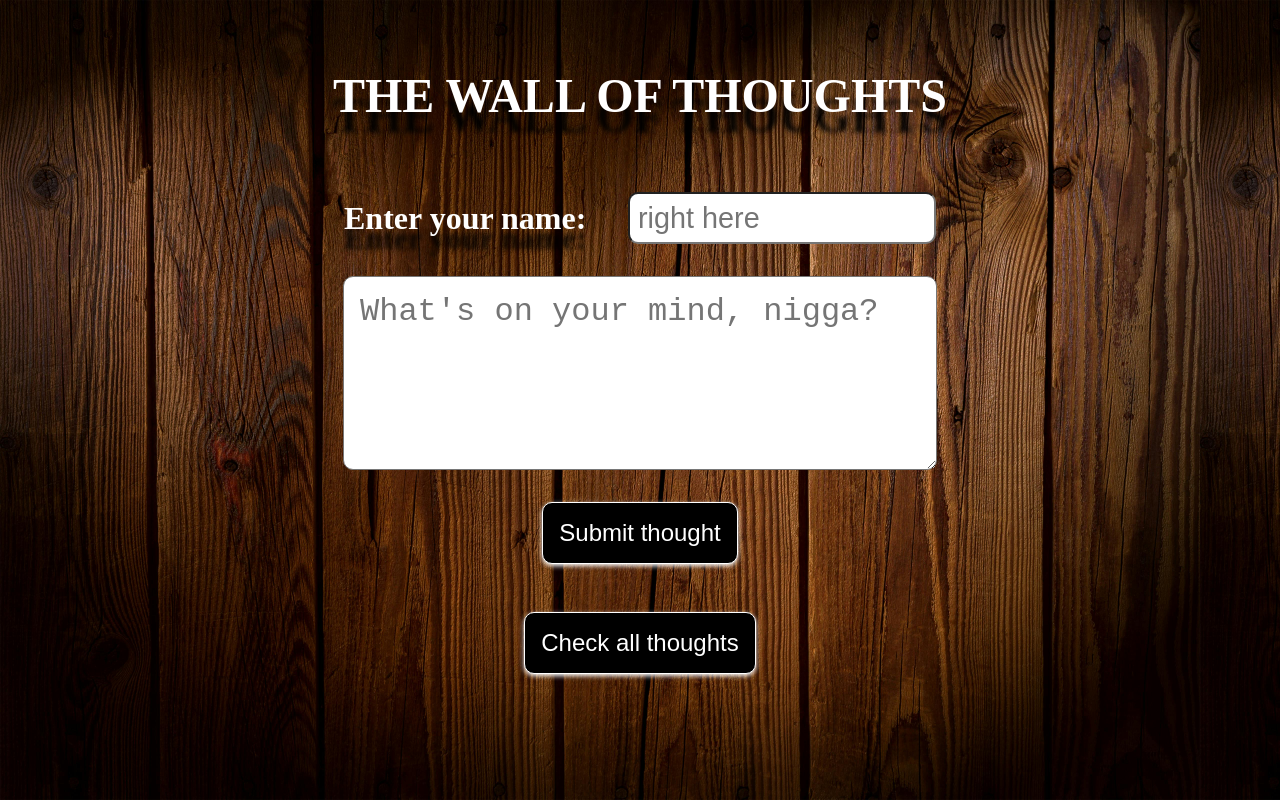
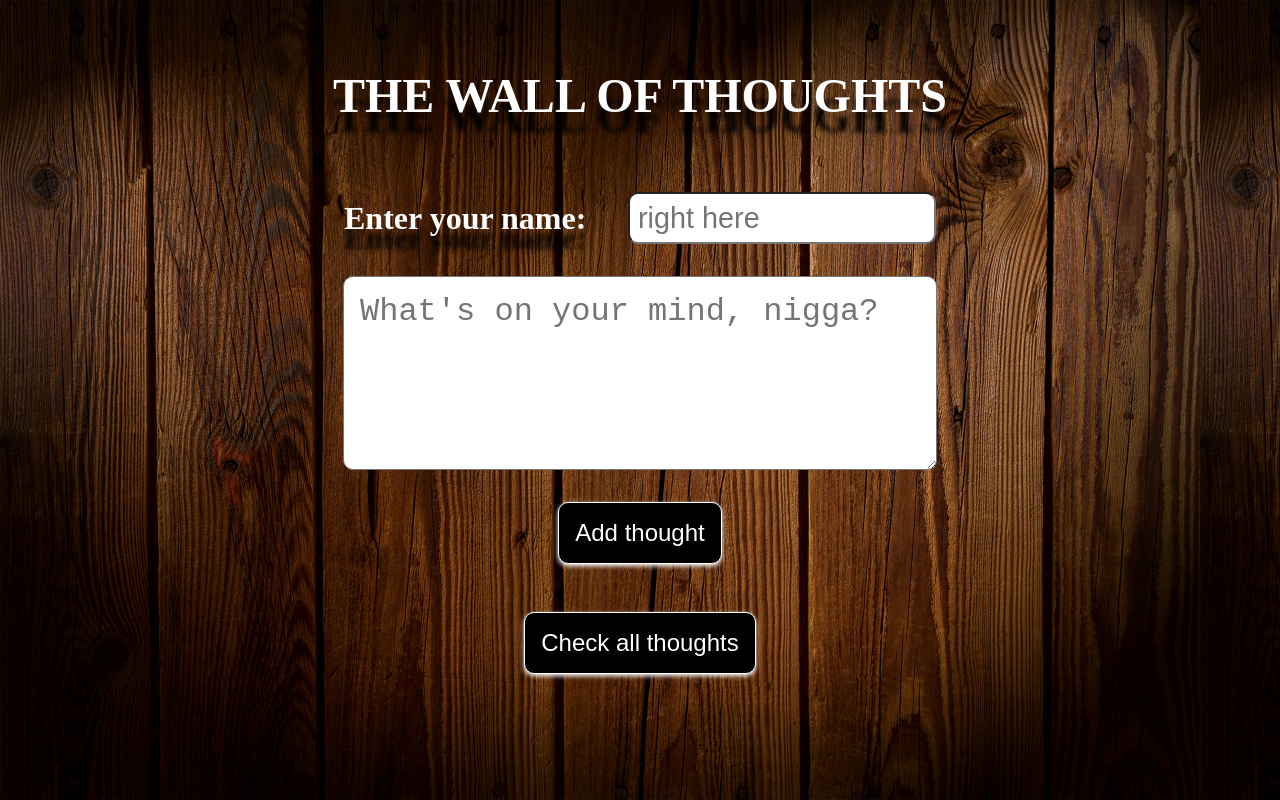
Before and after one commit to BerthonyBeya/Wall-of-thoughts, a React (Create React App) app: page / in a window 1280 px wide. Built offline with nearby package versions, Linux system fonts and the light colour scheme.

Commit message:
Router added

```diff
--- a/package.json
+++ b/package.json
@@ -9,6 +9,7 @@
     "react": "^18.3.1",
     "react-dom": "^18.3.1",
     "react-icons": "^5.4.0",
+    "react-router-dom": "^7.0.2",
     "react-scripts": "5.0.1",
     "web-vitals": "^2.1.4"
   },
--- a/src/App.js
+++ b/src/App.js
@@ -1,32 +1,19 @@
-import { BsChatTextFill } from "react-icons/bs";
-import Button from "./components/Button/Button";
+import { BrowserRouter, Route, Routes } from "react-router-dom";
+/* import { BsChatTextFill } from "react-icons/bs"; */
+import AllThoughts from "./components/AllThoughts/AllThoughts";
+import Home from "./components/Home/Home";
 import "./App.css";
 
 function App() {
   return (
-    <div className="App">
-      <div className="background-container">
-        <h1 className="title">THE WALL OF THOUGHTS</h1>
-        <form className="textbox">
-          <div className="textbox__name">
-            <label className="textbox__label" htmlFor="">
-              Enter your name:
-            </label>
-            <input
-              className="textbox__text"
-              type="text"
-              placeholder="right here"
-            />
-          </div>
-          <textarea
-            className="textbox__thought"
-            placeholder="What's on your mind, nigga?"
-          />
-          <Button title={"Submit thought"} />
-        </form>
-        <Button title={"Check all thoughts"} />
+    <BrowserRouter>
+      <div className="App">
+        <Routes>
+          <Route path="/" Component={Home} />
+          <Route path="/allThoughts" Component={AllThoughts} />
+        </Routes>
       </div>
-    </div>
+    </BrowserRouter>
   );
 }
 
--- /dev/null
+++ b/src/components/AllThoughts/AllThoughts.jsx
@@ -0,0 +1,11 @@
+/* import "./AllThoughts.css"; */
+
+const AllThoughts = () => {
+  return (
+    <div>
+      <h1>This is where all thoughts will appear!</h1>
+    </div>
+  );
+};
+
+export default AllThoughts;
--- a/src/components/Button/Button.jsx
+++ b/src/components/Button/Button.jsx
@@ -1,7 +1,31 @@
 import "./Button.css";
 
-const Button = (props) => {
-  return <button className="all-thoughts-button">{props.title}</button>;
+const Button = ({title}) => {
+  const addThoughtHandler = () => {
+    console.log("Add thought!");
+  };
+
+  const AllThoughtsHandler = () => {
+    console.log("Check all thoughts!");
+  };
+
+  const addingEventListenerHandler = (event) => {
+    event.preventDefault();
+
+    if (title === "Add thought") {
+      return addThoughtHandler();
+    }
+
+    if (title === "Check all thoughts") {
+      return AllThoughtsHandler();
+    }
+  };
+
+  return (
+    <button onClick={addingEventListenerHandler} className="all-thoughts-button">
+      {title}
+    </button>
+  );
 };
 
 export default Button;
--- /dev/null
+++ b/src/components/Home/Home.jsx
@@ -0,0 +1,30 @@
+import Button from "../Button/Button";
+import "../../App.css";
+
+const Home = () => {
+  return (
+    <div className="background-container">
+      <h1 className="title">THE WALL OF THOUGHTS</h1>
+      <form className="textbox">
+        <div className="textbox__name">
+          <label className="textbox__label" htmlFor="">
+            Enter your name:
+          </label>
+          <input
+            className="textbox__text"
+            type="text"
+            placeholder="right here"
+          />
+        </div>
+        <textarea
+          className="textbox__thought"
+          placeholder="What's on your mind, nigga?"
+        />
+        <Button title={"Add thought"} />
+      </form>
+      <Button title={"Check all thoughts"} />
+    </div>
+  );
+};
+
+export default Home;
```
Also changed, not shown: src/components/AllThoughts/AllThoughts.scss (added), 1 other file (tests, documents, lock files or other folders).
